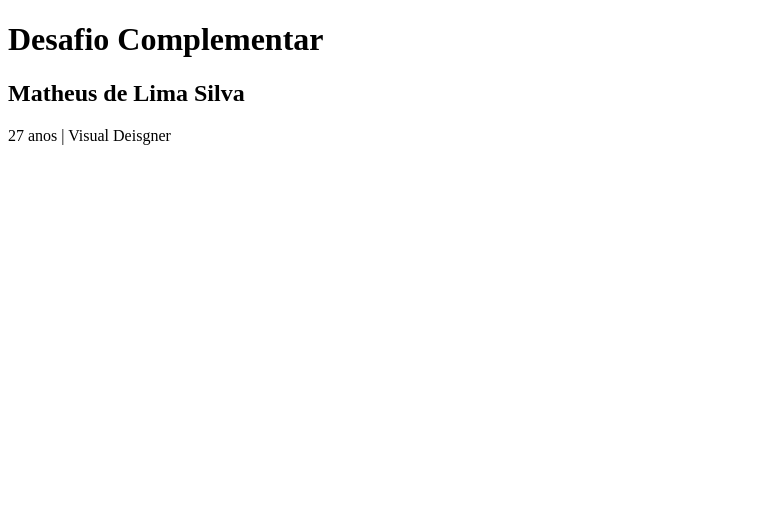
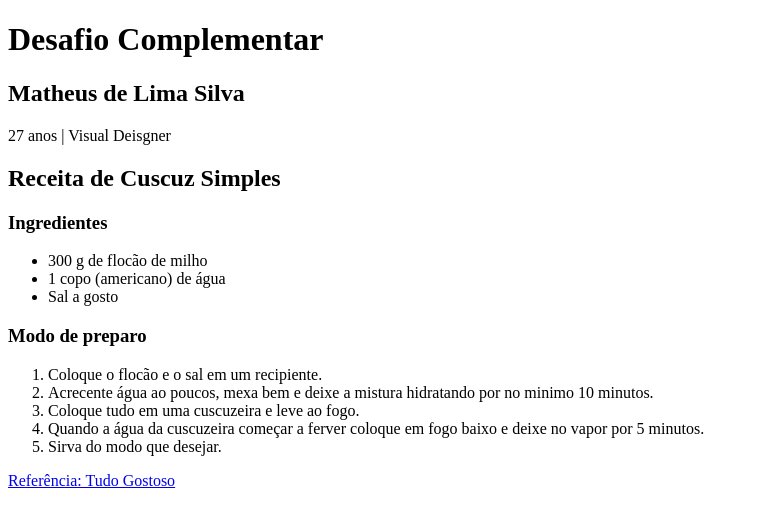
Before and after one commit to MatheusilvaDSN/desafio-complementar, a plain HTML site: page index.html in a window 1280 px wide. Shown: the whole page, without its empty margins (0-759 px from the left). Drawn offline with Linux system fonts and the light colour scheme.

Commit message:
1a section adc

```diff
--- a/index.html
+++ b/index.html
@@ -1,14 +1,39 @@
 <!DOCTYPE html>
 <html lang="en">
+
 <head>
     <meta charset="UTF-8">
     <meta name="viewport" content="width=device-width, initial-scale=1.0">
     <title>Document</title>
 </head>
+
 <body>
     <header>
         <h1>Desafio Complementar</h1>
         <h2>Matheus de Lima Silva</h2>
         <p>27 anos | Visual Deisgner</p>
     </header>
+
+    <section>
+        <h2>Receita de Cuscuz Simples</h2>
+        <h3>Ingredientes</h3>
+        <ul>
+            <li>300 g de flocão de milho</li>
+            <li>1 copo (americano) de água</li>
+            <li>Sal a gosto</li>
+        </ul>
+        <h3>Modo de preparo</h3>
+        <ol>
+            <li>Coloque o flocão e o sal em um recipiente.</li>
+            <li>Acrecente água ao poucos, mexa bem e deixe a mistura hidratando por no minimo 10 minutos.</li>
+            <li>Coloque tudo em uma cuscuzeira e leve ao fogo.</li>
+            <li>Quando a água da cuscuzeira começar a ferver coloque em fogo baixo e deixe no vapor por 5 minutos.</li>
+            <li>Sirva do modo que desejar.</li>
+        </ol>
+        <a href="https://www.tudogostoso.com.br/receita/134890-cuscuz-simples.html">Referência: Tudo Gostoso</a>
+    </section>
+
+
+</body>
+
 </html>
```
